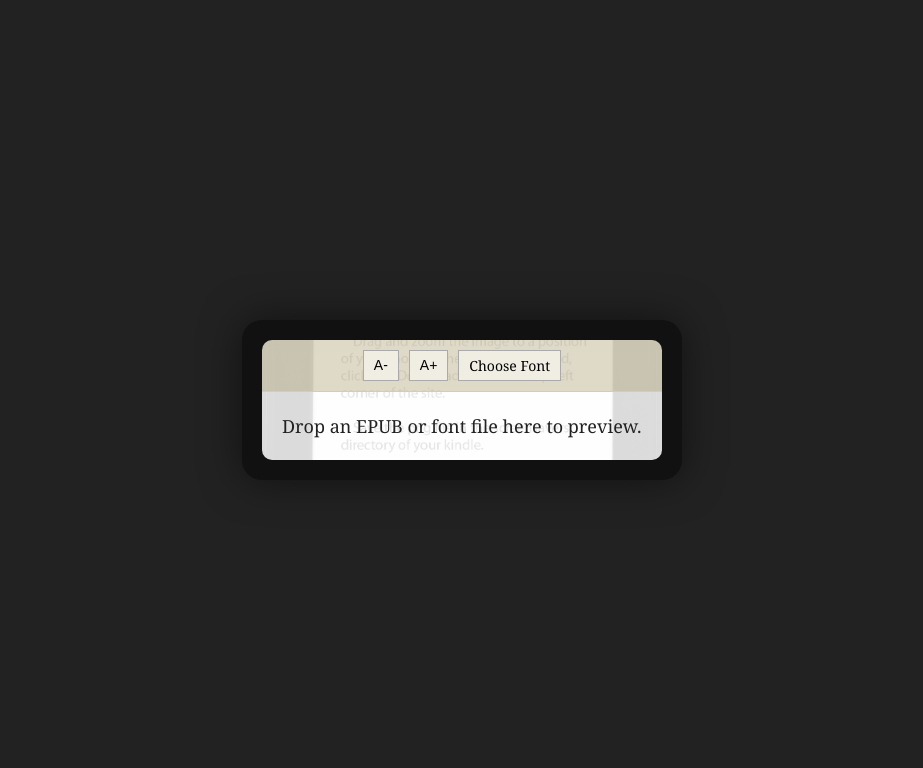
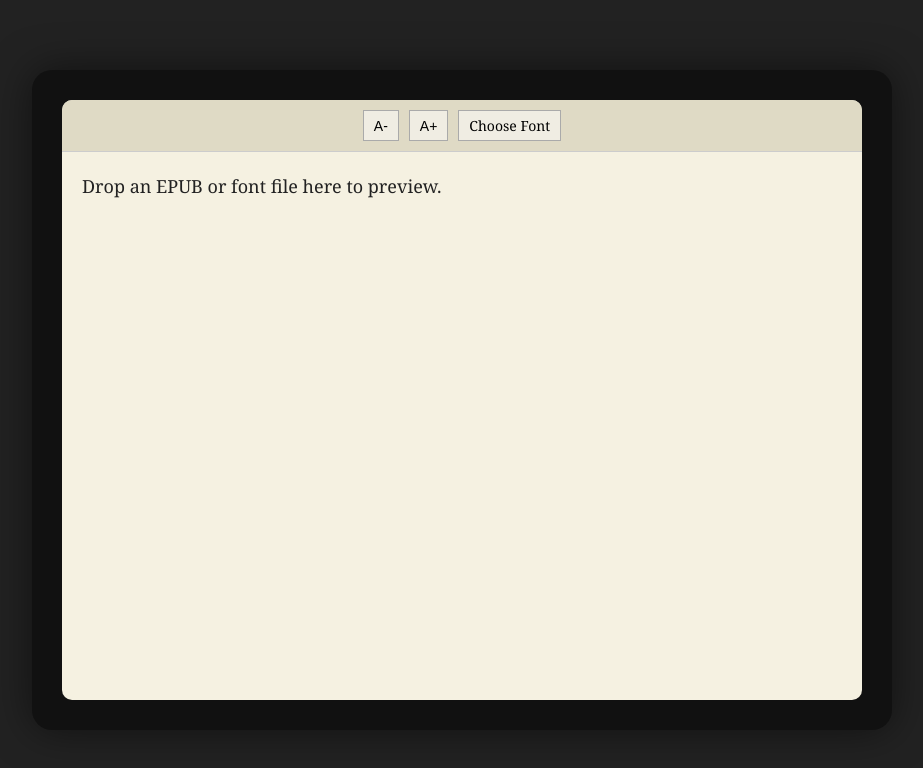
Before and after one commit to atiqzawad/kindle-font-tester, a plain HTML site: page index.html in a window 1280 px wide. Shown: the whole page, without its empty margins (178-1101 px from the left). Drawn offline with Linux system fonts and the light colour scheme.

Commit message:
Update style.css

```diff
--- a/style.css
+++ b/style.css
@@ -1,4 +1,3 @@
-/* Kindle outer bezel */
 body {
   margin: 0;
   height: 100vh;
@@ -9,27 +8,26 @@ body {
   font-family: 'Georgia', serif;
 }
 
-/* Kindle device body */
+/* Bigger device body */
 #kindle-body {
   background-color: #111;
-  padding: 20px;
+  padding: 30px;
   border-radius: 20px;
   box-shadow: 0 0 40px rgba(0,0,0,0.5);
 }
 
-/* Kindle screen using Paperwhite background */
+/* Bigger reading screen */
 #kindle-screen {
   position: relative;
-  width: 400px;
-  max-width: 90vw;
+  width: 800px;
+  height: 600px;
+  max-width: 95vw;
+  max-height: 90vh;
   border-radius: 10px;
   overflow: hidden;
   display: flex;
   flex-direction: column;
-  background-image: url('images/paperwhite.png');
-  background-size: cover;
-  background-repeat: no-repeat;
-  background-position: center;
+  background-color: #f5f1e1;
 }
 
 /* Header / toolbar */
@@ -61,7 +59,6 @@ button, .upload-label {
   line-height: 1.6;
   font-size: 18px;
   overflow-y: auto;
-  background-color: rgba(255, 255, 255, 0.85); /* readability overlay */
   color: #222;
 }
 
```
